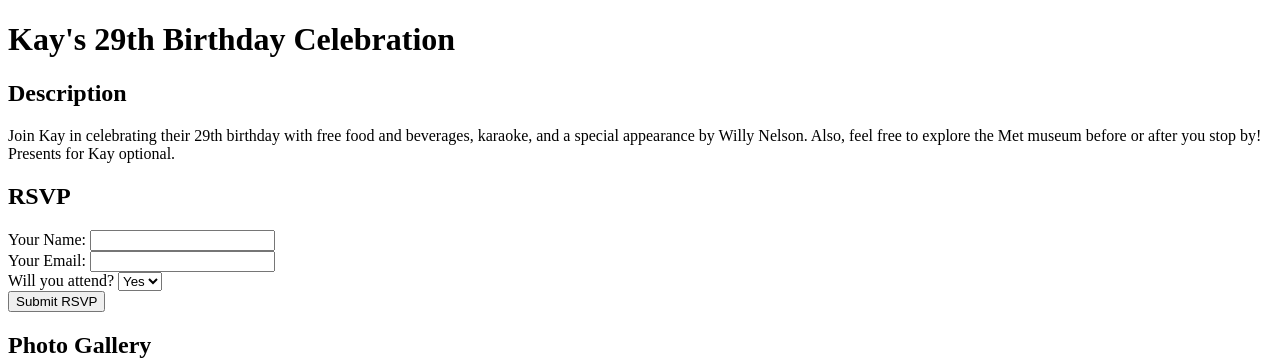
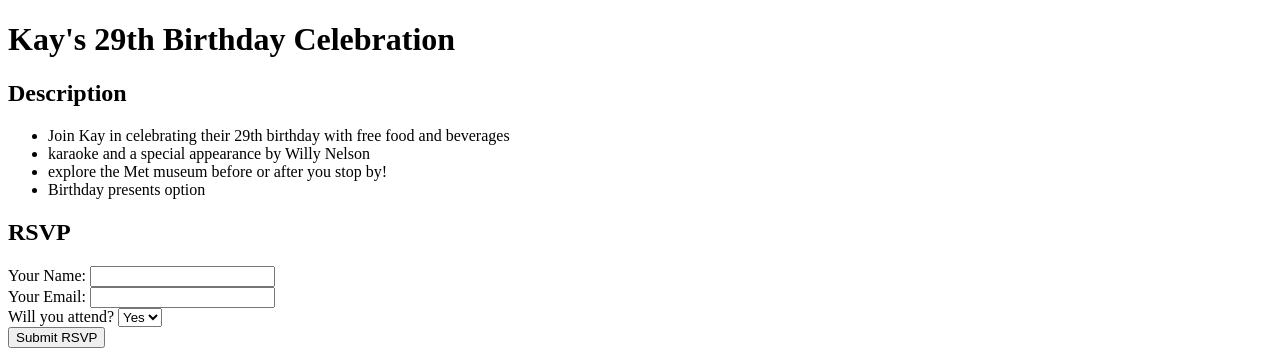
Before and after one commit to Davikky/ingryd_week6_gitEx2, a plain HTML site: page index.html in a window 1280 px wide. Shown: the top 360 px of the page. Drawn offline with Linux system fonts and the light colour scheme.

Commit message:
changed index.html

```diff
--- a/index.html
+++ b/index.html
@@ -12,8 +12,13 @@
     <main>
         <section>
             <h2>Description</h2>
-            <p>Join Kay in celebrating their 29th birthday with free food and beverages, karaoke, and a special appearance by Willy Nelson. Also, feel free to explore the Met museum before or after you stop by! Presents for Kay optional.</p>
-        </section>
+	    <ul>
+		    <li>Join Kay in celebrating their 29th birthday with free food and beverages</li>
+		    <li>karaoke and a special appearance by Willy Nelson</li>
+		    <li>explore the Met museum before or after you stop by!</li>
+		    <li>Birthday presents option</li>
+	    </ul>
+	</section>
 
         <!-- Additional Section 1: RSVP Form -->
         <section>
```
